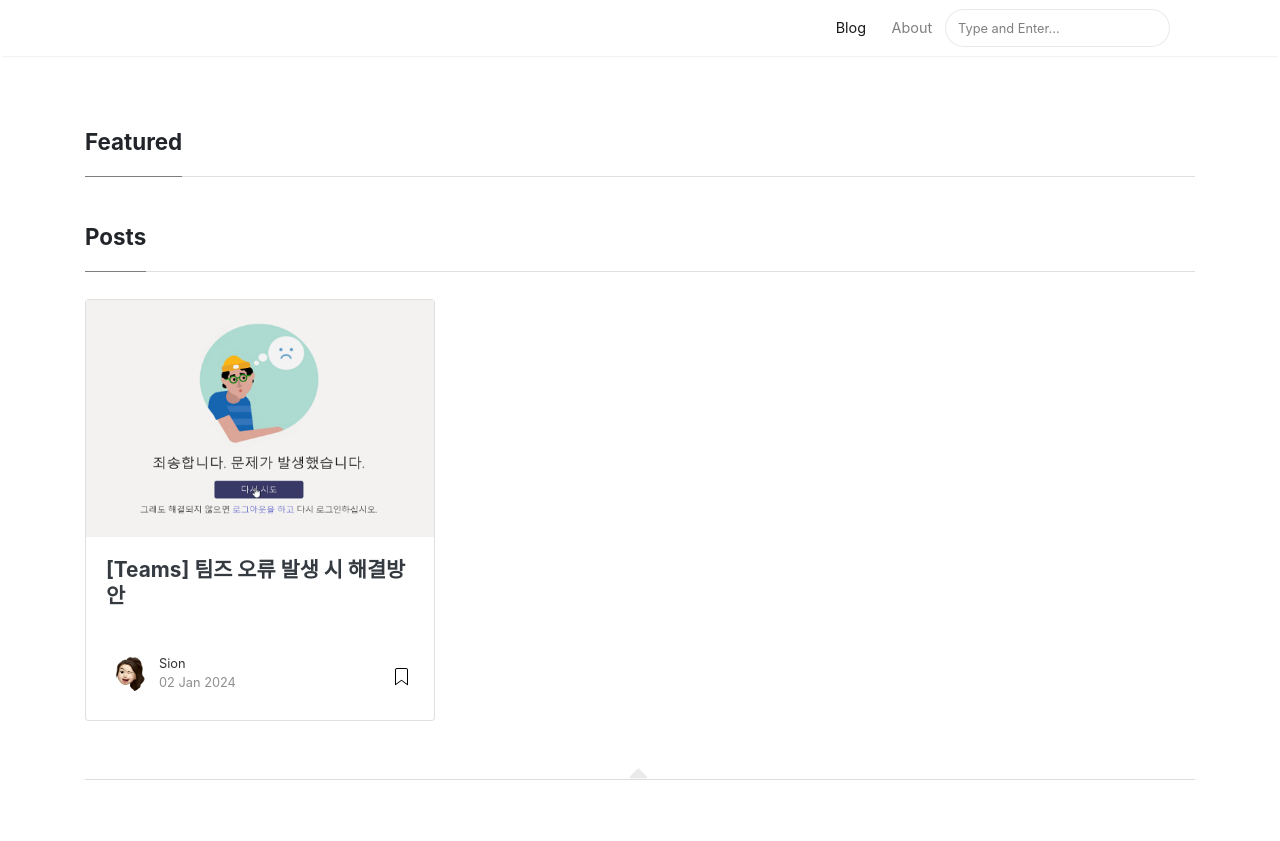
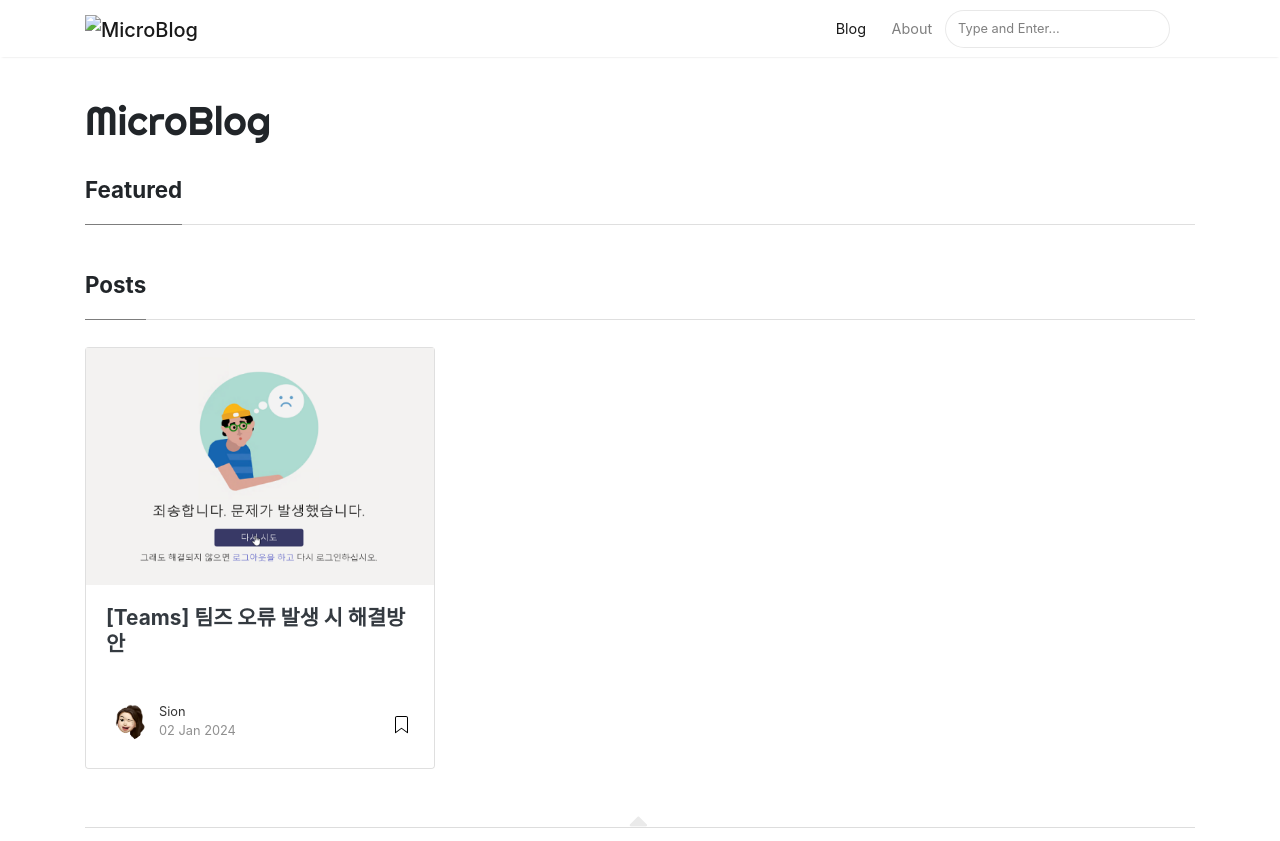
Before and after one commit to sixxon/sixxon.github.io, a Jekyll site: the page built from index.html, in a window 1280 px wide and 1350 px high. Shown: the top 841 px of the window. Built offline with Jekyll 4.4.1, drawn with Linux system fonts in a browser that asks for light colours; nearby versions of some CDN libraries; the list of posts is cut into pages by our own code; some of the changed text lies outside the part shown; grey boxes are pictures that could not be loaded.

```diff
--- a/_config.yml
+++ b/_config.yml
@@ -1,6 +1,6 @@
 # Site
-name:
-title: "MicroBlog"
+name: "MicroBlog"
+title: ""
 description: ""
 logo:
 favicon:
```
Also changed, not shown: _posts/2024-01-02-Teams 오류 발생.md (+3 -3 lines).
